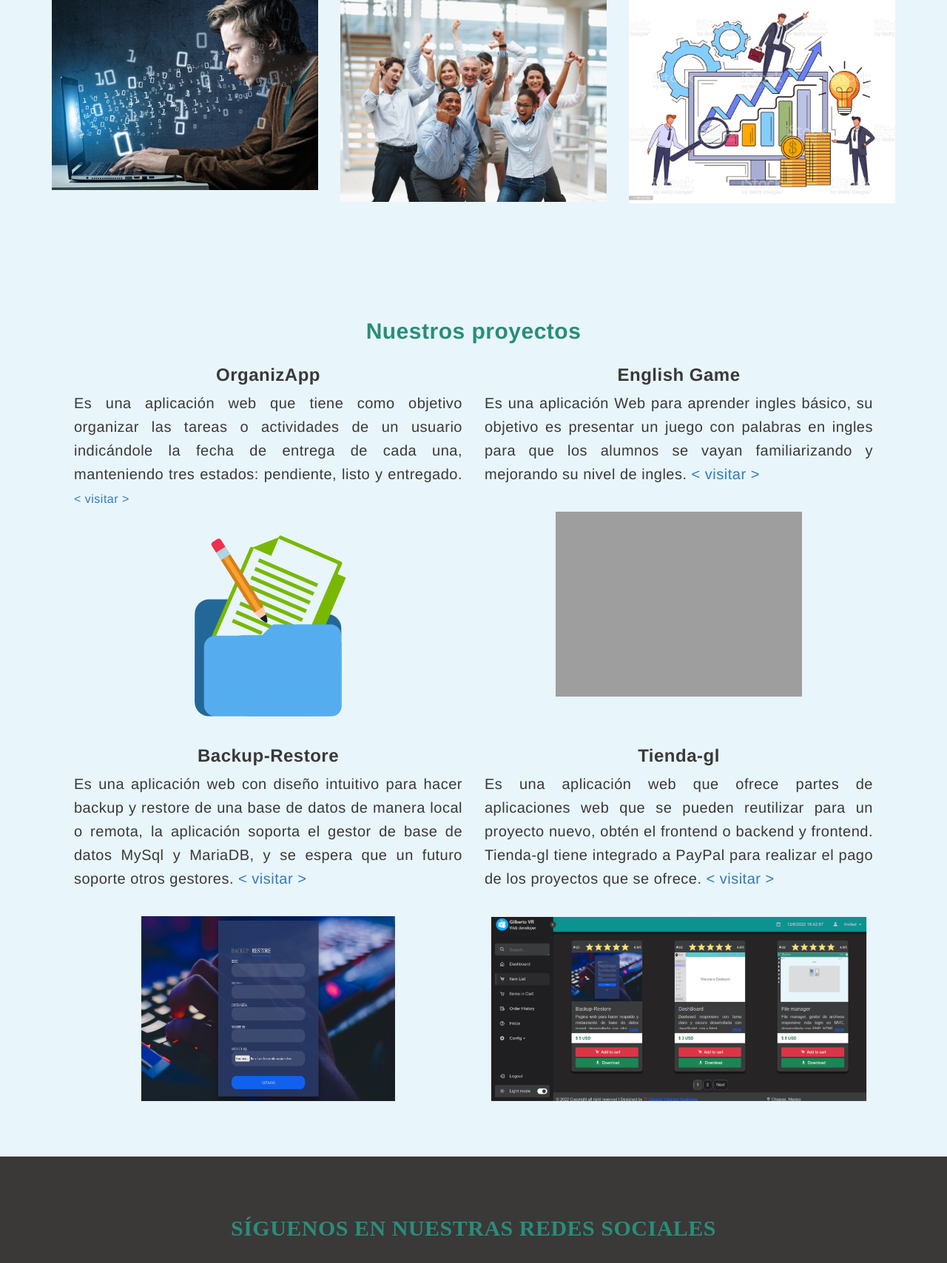
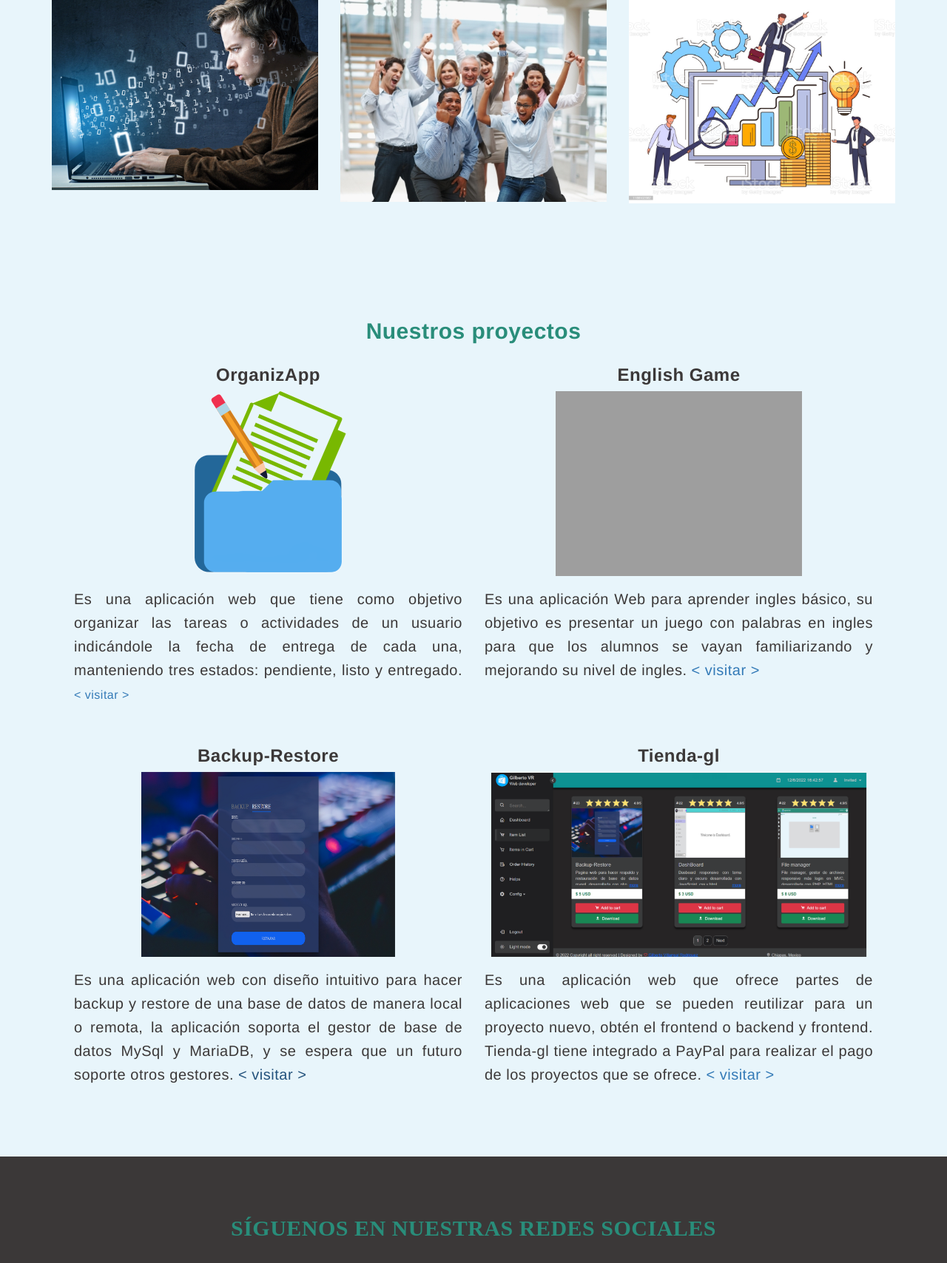
Before and after one commit to gilberto-vi-ro/organizapp, a PHP site: page / in a window 1280 px wide. Shown: the part 2580-4288 px from the top of the page at 74% size. Run offline with PHP 8.4, Linux system fonts and the light colour scheme; a stand-in replaces the project's code that opens the database connection; some libraries are stand-ins or nearby versions; grey boxes are pictures that could not be loaded.

Commit message:
OrganizApp v5.0.0 version estable

```diff
--- a/mvc/view/welcome.php
+++ b/mvc/view/welcome.php
@@ -251,10 +251,8 @@
               <div class="col-sm-12">
                 <div class="col-md-6 col-sm-6 col-xs-12">
                   <div class="blog-sec">
-                    <div class="blog-img">
-                      <h3>OrganizApp</h3> <p>Es una aplicación  web que tiene como objetivo organizar las tareas o actividades de un usuario indicándole la fecha de entrega de cada una, manteniendo tres estados: pendiente, listo y entregado.  <a href="<?= BASE_URL ?>login" style="font-size: 16px ">< visitar ></a> </p>
-                    </div>
                     <div class="portfolio-item padding-right-zero mr-btn-15" height="150%">
+                        <h3 class="color-text">OrganizApp</h3>
                         <figure><a href="<?= BASE_URL ?>login">
                           <img src="<?= BASE_URL ?>public/img/icon/logoapp.png" class="img-responsive" style="height: 250px" >
                           <figcaption>
@@ -262,17 +260,17 @@
                             <p>Organiza tus actividades  y respalda tus archivos listos en la nube.</p>
                           </figcaption></a>
                         </figure>
-                      </div>
+                    </div>
+                    <div class="blog-img">
+                      <p>Es una aplicación  web que tiene como objetivo organizar las tareas o actividades de un usuario indicándole la fecha de entrega de cada una, manteniendo tres estados: pendiente, listo y entregado.  <a href="<?= BASE_URL ?>login" style="font-size: 16px ">< visitar ></a> </p>
+                    </div>
                   </div>
                 </div>
 
                 <div class="col-md-6 col-sm-6 col-xs-12">
                   <div class="blog-sec">
-                    <div class="blog-img">
-                        <h3 >English Game</h3>
-                        <p>Es una aplicación Web para aprender ingles básico, su objetivo es presentar un juego con palabras en ingles para que los alumnos se vayan familiarizando y mejorando su nivel de ingles. <a href="<?= BASE_URL ?>../englishGame">< visitar ></a> </p></p>
-                    </div>
                     <div class="portfolio-item padding-right-zero mr-btn-15"  height="150%">
+                      <h3 class="color-text">English Game</h3>
                       <figure><a href="<?= BASE_URL ?>../englishGame">
                         <img src="<?= BASE_URL ?>public/img/project/english-game.png" class="img-responsive" style="height: 250px"/>
                         <figcaption>
@@ -281,6 +279,9 @@
                         </figcaption><a/>
                       </figure></a>
                     </div>
+                    <div class="blog-img">
+                        <p>Es una aplicación Web para aprender ingles básico, su objetivo es presentar un juego con palabras en ingles para que los alumnos se vayan familiarizando y mejorando su nivel de ingles. <a href="<?= BASE_URL ?>../englishGame">< visitar ></a> </p></p>
+                    </div>
                   </div>
                 </div>
               </div>
@@ -288,11 +289,8 @@
               <div class="col-sm-12">
                 <div class="col-md-6 col-sm-6 col-xs-12">
                   <div class="blog-sec">
-                      <div class="blog-img">
-                        <h3 >Backup-Restore</h3>
-                        <p>Es una aplicación web con diseño intuitivo para hacer backup y restore de una base de datos de manera local o remota, la aplicación soporta el gestor de base de datos MySql y MariaDB, y se espera que un futuro soporte otros gestores. <a href="<?= BASE_URL ?>../Backup-Restore">< visitar > </a> </p>
-                      </div>
                       <div class="portfolio-item padding-right-zero mr-btn-15"  height="150%">
+                        <h3 class="color-text">Backup-Restore</h3>
                         <figure><a href="<?= BASE_URL ?>../backup-restore">
                           <img src="<?= BASE_URL ?>public/img/project/backup-restore-gl.png" class="img-responsive" style="height: 250px">
                           <figcaption>
@@ -301,16 +299,17 @@
                           </figcaption><a/>
                         </figure>
                       </div>
+
+                      <div class="blog-img">
+                        <p class="color-text">Es una aplicación web con diseño intuitivo para hacer backup y restore de una base de datos de manera local o remota, la aplicación soporta el gestor de base de datos MySql y MariaDB, y se espera que un futuro soporte otros gestores. <a href="<?= BASE_URL ?>../Backup-Restore" style="color:#23527C">< visitar > </a> </p>
+                      </div>
                   </div>
                 </div>
 
                 <div class="col-md-6 col-sm-6 col-xs-12">
                   <div class="blog-sec">
-                      <div class="blog-img"></a>
-                        <h3 >Tienda-gl</h3>
-                        <p>Es una aplicación web que ofrece partes de aplicaciones web que se pueden reutilizar para un proyecto nuevo, obtén el frontend o backend y frontend. Tienda-gl tiene integrado a PayPal  para realizar el pago de los proyectos que se ofrece. <a href="<?= BASE_URL ?>../tienda-gl">< visitar > </a>
-                      </div>
                       <div class="portfolio-item padding-right-zero mr-btn-15"  height="150%">
+                        <h3 class="color-text">Tienda-gl</h3>
                         <figure><a href="<?= BASE_URL ?>../tienda-gl">
                           <img src="<?= BASE_URL ?>public/img/project/tienda-gl.png" class="img-responsive" style="height: 250px">
                           <figcaption>
@@ -318,6 +317,9 @@
                             <p>Obtén aplicaciones web ya echas la cual puedes reutilizar.</p>
                           </figcaption><a/>
                         </figure>
+                      </div>
+                      <div class="blog-img"></a>
+                        <p>Es una aplicación web que ofrece partes de aplicaciones web que se pueden reutilizar para un proyecto nuevo, obtén el frontend o backend y frontend. Tienda-gl tiene integrado a PayPal  para realizar el pago de los proyectos que se ofrece. <a href="<?= BASE_URL ?>../tienda-gl">< visitar > </a>
                       </div>
                   </div>
                 </div>
--- a/public/css/welcome.css
+++ b/public/css/welcome.css
@@ -27,6 +27,12 @@ table {
 h1, h2, h3, h4, h5, h6{
     font-family: Futura, Helvetica, sans-serif;
     font-weight: 600;
+}
+.color-text{
+    color: #3B3838;
+}
+.color-text a{
+    color: #3B3838 ;
 }
 .section-padding
 {
--- a/public/js/general/menu-horizontal.js
+++ b/public/js/general/menu-horizontal.js
@@ -10,6 +10,7 @@ function toggleMenu()
     if( menu_header.className.indexOf('active')>=0 ){
         menu_header.classList.remove("active");
         btn_bar.innerHTML="<i class='bars' > &#9776; </i>";
+        _perfil.classList.remove("active");
     }
     else{
         menu_header.className += " active";
```
Also changed, not shown: mvc/view/general/expiredLicense.php (+12 -5 lines).
